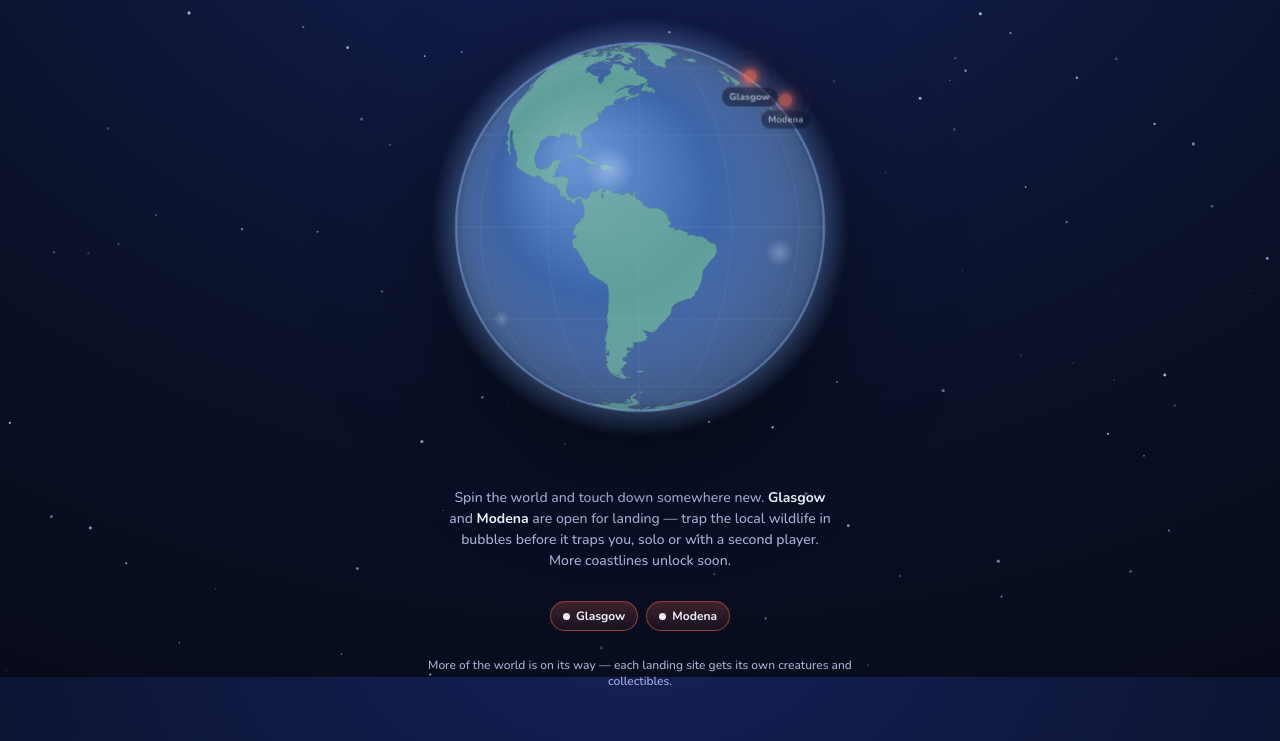
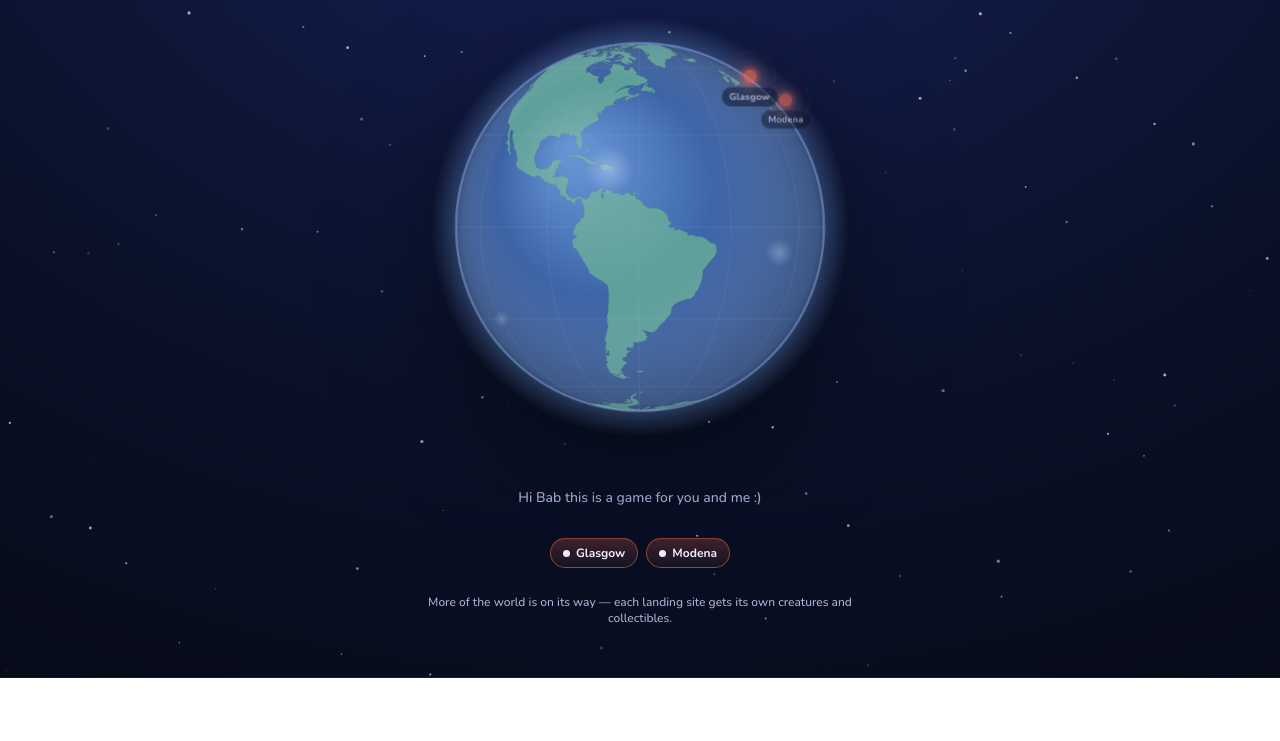
Before and after one commit to jackflanagan/Babble, a plain HTML site: page index.html in a window 1280 px wide. Shown: the part 123-864 px from the top of the page. After the commit the page ends 801 px from the top, so only its background shows below. Drawn offline with nearby package versions, Linux system fonts and the light colour scheme; animation ran at ten frames a second.

Commit message:
Update globe caption with personal message
Co-Authored-By: Claude Sonnet 4.6 <noreply@anthropic.com>

```diff
--- a/index.html
+++ b/index.html
@@ -479,7 +479,7 @@
       <canvas id="globeCanvas" width="600" height="600" aria-hidden="true"></canvas>
       <!-- pins injected by JS -->
     </div>
-    <p class="globe-caption">Spin the world and touch down somewhere new. <strong>Glasgow</strong> and <strong>Modena</strong> are open for landing &mdash; trap the local wildlife in bubbles before it traps you, solo or with a second player. More coastlines unlock soon.</p>
+    <p class="globe-caption">Hi Bab this is a game for you and me :)</p>
     <div class="roster" id="roster"></div>
     <div class="best-score" id="bestScoreLine" hidden></div>
   </section>
```
